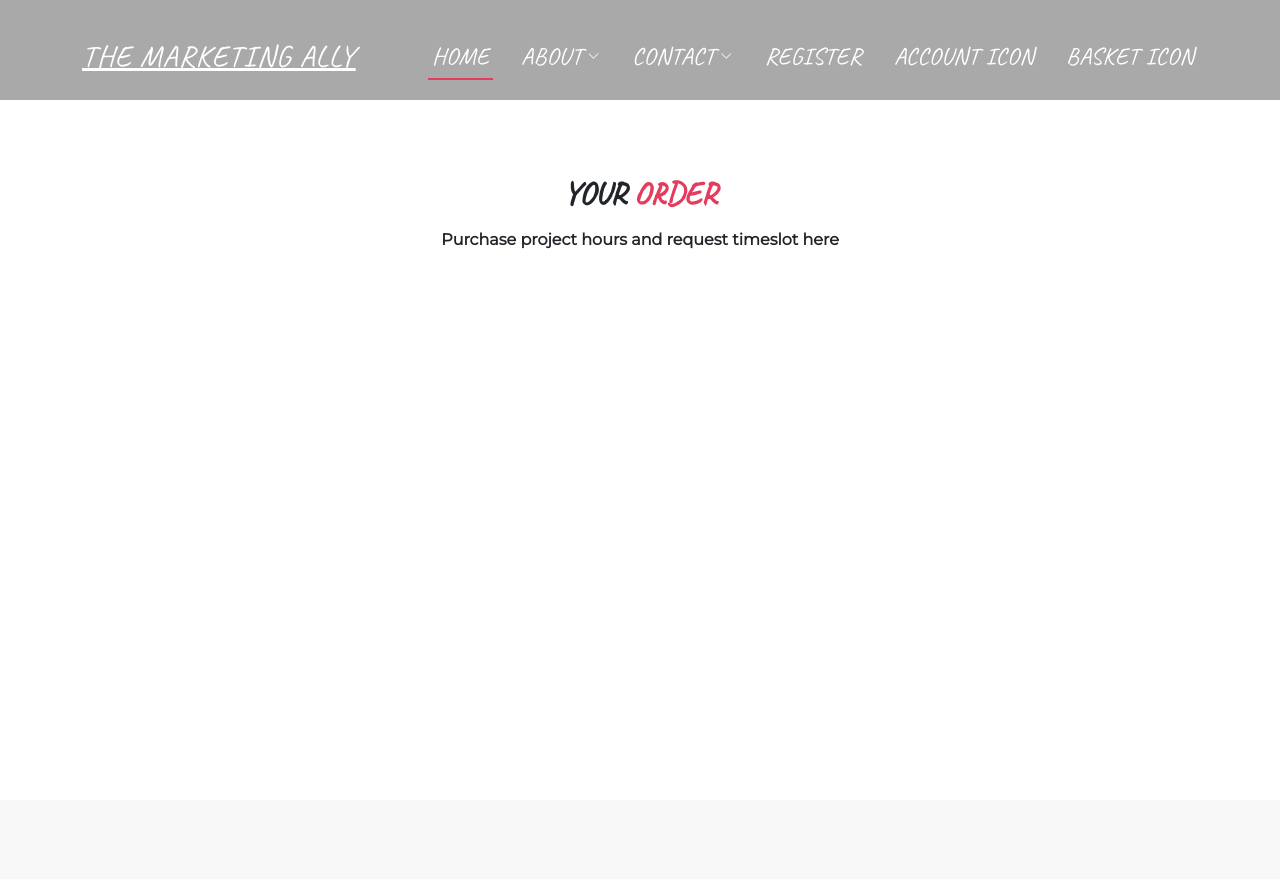
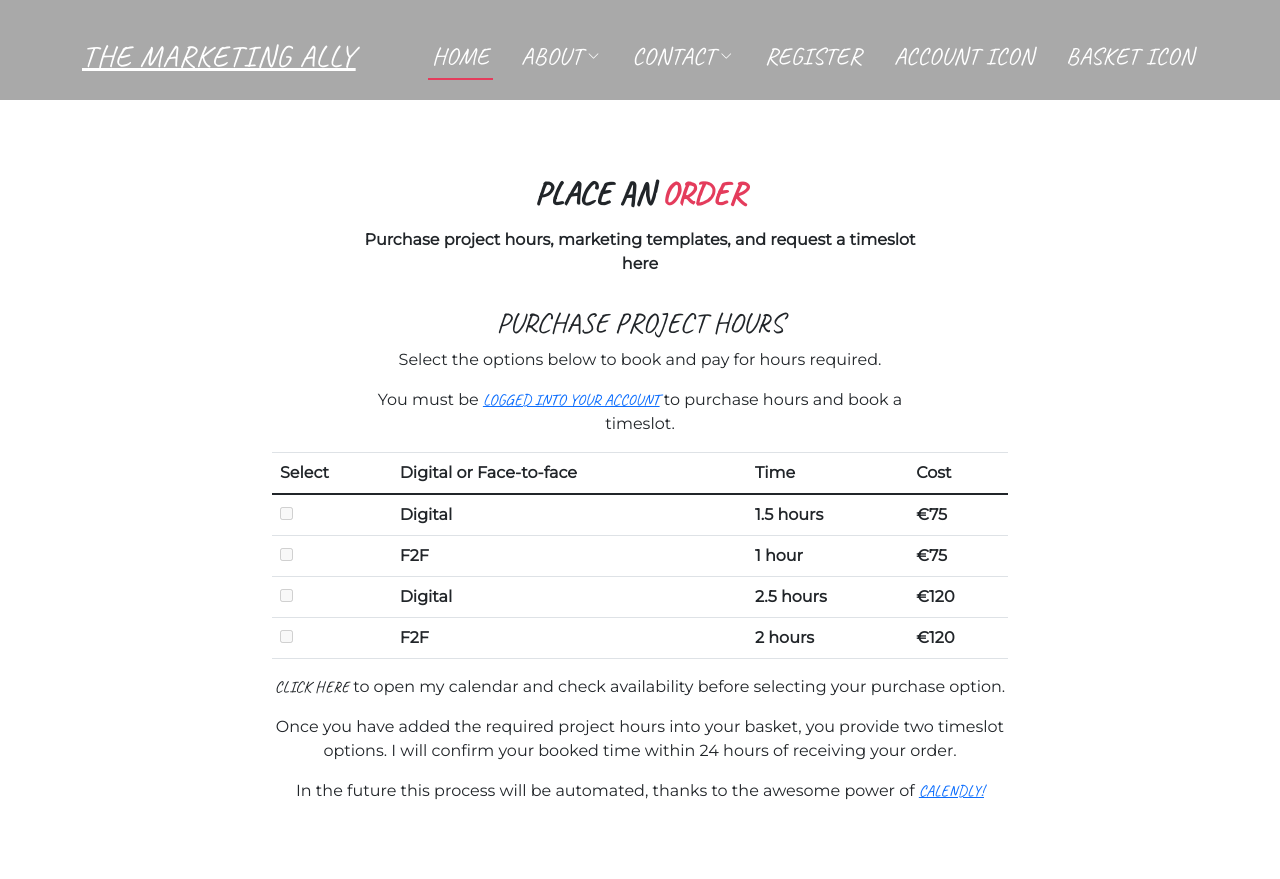
Before and after one commit to CatherineTrevor/the_marketing_ally, a Django app: page /order_basket/ in a window 1280 px wide. Before the commit the page ends 249 px from the top, so only its background shows below. Run offline with Django 3.2, Linux system fonts and the light colour scheme; lists and menus that the app fills with data are empty; some libraries are stand-ins or nearby versions.

Commit message:
add order_basket/project_hours basic table layout for order placement

```diff
--- /dev/null
+++ b/order_basket/templates/includes/project_hours.html
@@ -0,0 +1,66 @@
+<div class="container">
+    <div class="row text-center">
+        <div class="col-lg-6 offset-3">
+            <h3 class="title">Purchase project hours</h3>
+            <p class="description">
+                Select the options below to book and pay for hours required.
+            </p>
+            <p class="description">
+                You must be <a href="{% url 'account_login' %}">logged into your account</a> to purchase hours and book a timeslot.
+            </p>
+        </div>
+    </div>
+    <div class="row">
+        <div class="col-lg-8 offset-2">
+            <table class="table">
+                <thead>
+                    <tr>
+                        <th scope="col">Select</th>
+                        <th scope="col">Digital or Face-to-face</th>
+                        <th scope="col">Time</th>
+                        <th scope="col">Cost</th>
+                    </tr>
+                </thead>
+                <tbody>
+                    <tr>
+                        <th scope="row"><input type="checkbox" id="digital_90" name="digital_90" {% if user.is_authenticated %}{% else %} disabled {% endif %}></input></th>
+                        <th scope="row">Digital</th>
+                        <th scope="row">1.5 hours</th>
+                        <th scope="row">€75</th>
+                    </tr>
+                    <tr>
+                        <th scope="row"><input type="checkbox" id="physical_60" name="physical_60" {% if user.is_authenticated %}{% else %} disabled {% endif %}></input></th>
+                        <th scope="row">F2F</th>
+                        <th scope="row">1 hour</th>
+                        <th scope="row">€75</th>
+                    </tr>
+                    <tr>
+                        <th scope="row"><input type="checkbox" id="digital_150" name="digital_150" {% if user.is_authenticated %}{% else %} disabled {% endif %}></input></th>
+                        <th scope="row">Digital</th>
+                        <th scope="row">2.5 hours</th>
+                        <th scope="row">€120</th>
+                    </tr>
+                    <tr>
+                        <th scope="row"><input type="checkbox" id="physical_120" name="physical_120" {% if user.is_authenticated %}{% else %} disabled {% endif %}></input></th>
+                        <th scope="row">F2F</th>
+                        <th scope="row">2 hours</th>
+                        <th scope="row">€120</th>
+                    </tr>
+                </tbody>
+            </table>
+        </div>
+    </div>
+    <div class="row text-center">
+        <div class="col-lg-8 offset-2">
+            <p>
+                <a>Click here</a> to open my calendar and check availability before selecting your purchase option.
+            </p>
+            <p>
+                Once you have added the required project hours into your basket, you provide two timeslot options. I will confirm your booked time within 24 hours of receiving your order.
+            </p>
+            <p>
+                In the future this process will be automated, thanks to the awesome power of <a href="">Calendly!</a>
+            </p>
+        </div>
+    </div>
+</div>
--- a/order_basket/templates/order_basket/order_basket.html
+++ b/order_basket/templates/order_basket/order_basket.html
@@ -3,14 +3,15 @@
 
 {% block content %}
 <div class="small-header-background"></div>
-<section id="contact" class="contact">
+<section id="order_basket" class="order_basket">
     <div class="container">
         <div class="section-title">
-        <h3>Your <span>Order</span></h3>
-        <p>
-            Purchase project hours and request timeslot here
-        </p>
+            <h3>Place an <span>Order</span></h3>
+            <p>
+                Purchase project hours, marketing templates, and request a timeslot here
+            </p>
         </div>
     </div>
+    {% include 'includes/project_hours.html' %}
 </section>
 {% endblock %}
--- a/templates/includes/main-nav.html
+++ b/templates/includes/main-nav.html
@@ -20,7 +20,7 @@
           </ul>
         </li>
         <li><a class="nav-link scrollto " href="#">Register</a></li>
-        <li><a class="nav-link scrollto" href="">Account icon</a></li>
+        <li><a class="nav-link scrollto" href="{% url 'account_login' %}">Account icon</a></li>
         <li><a class="nav-link scrollto" href="{% url 'order_basket' %}">Basket icon</a></li>
       </ul>
       <i class="bi bi-list mobile-nav-toggle"></i>
```
